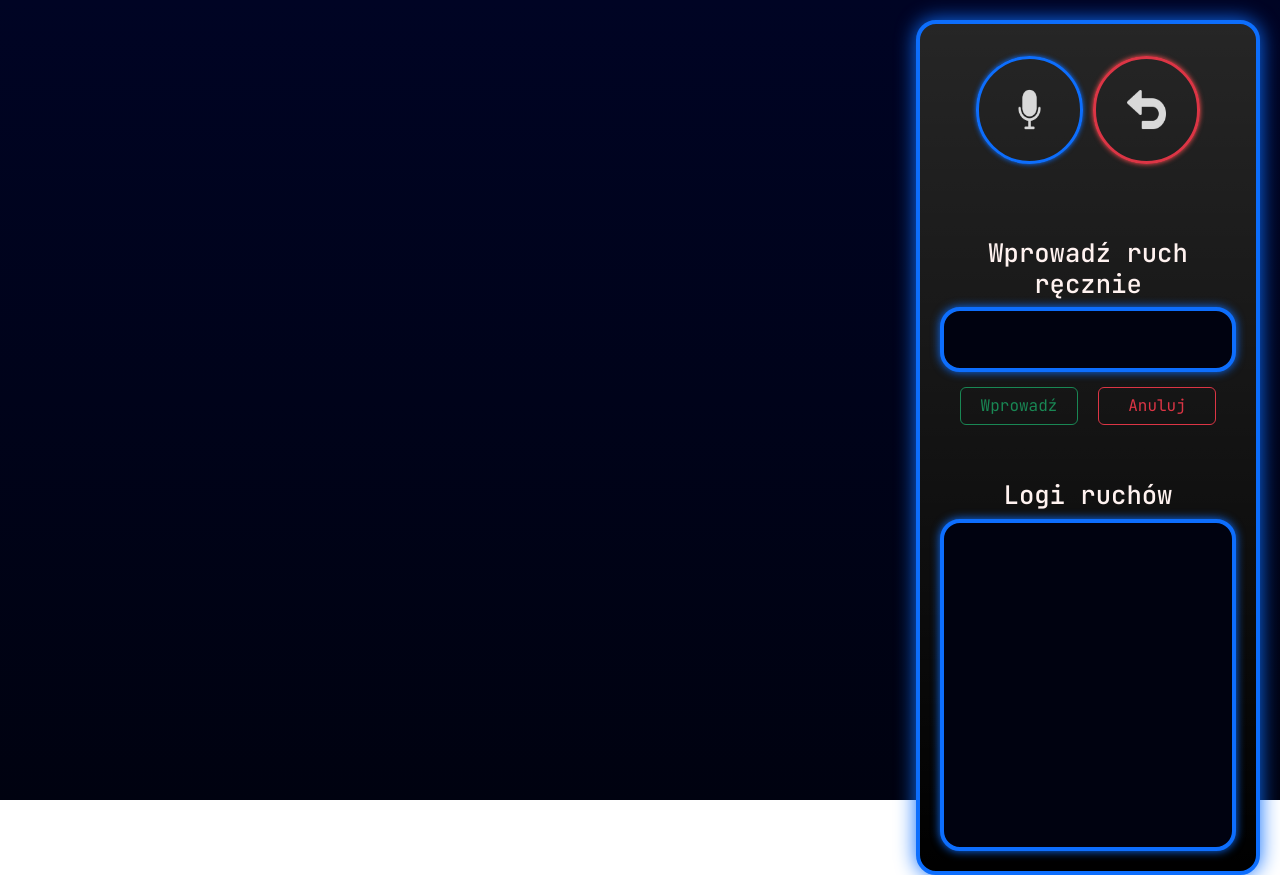
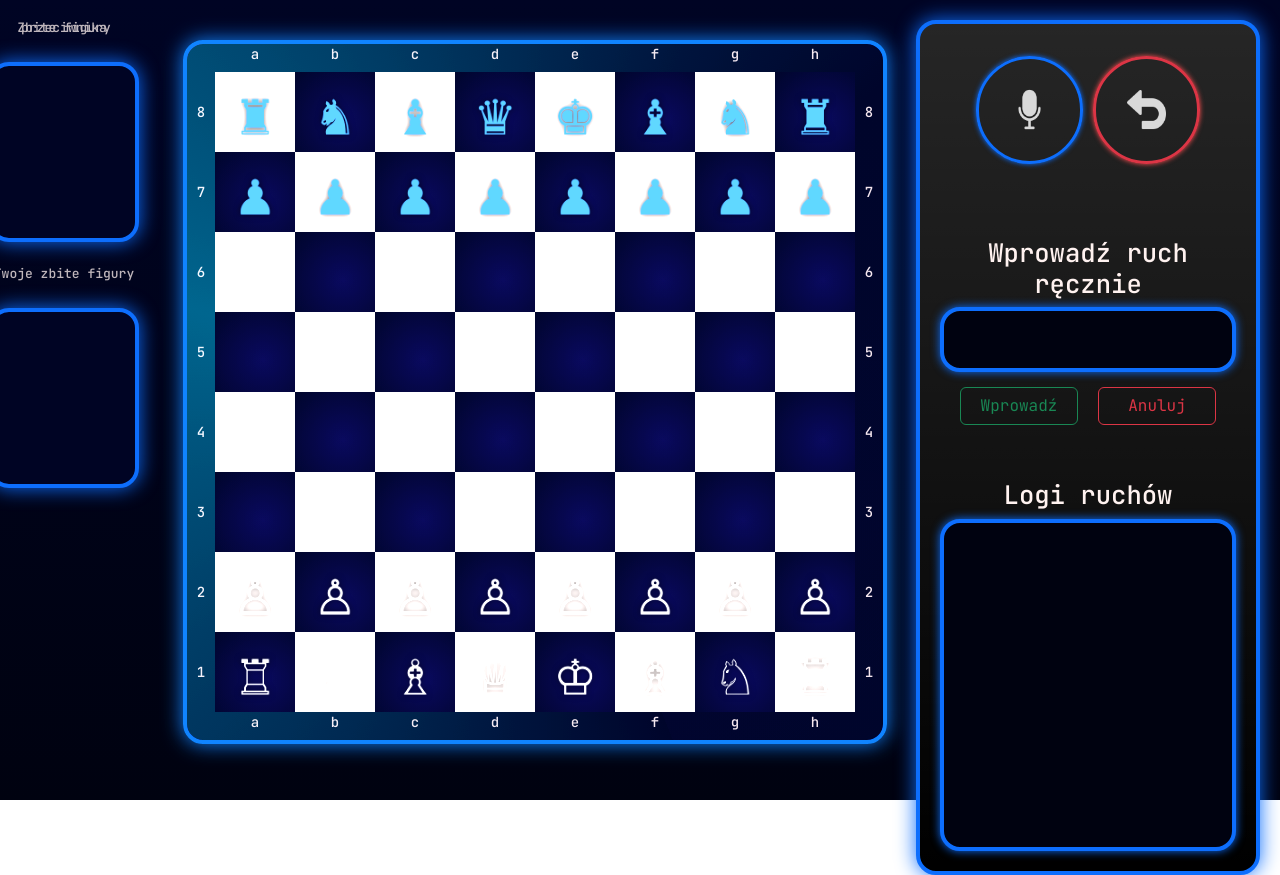
Before and after one commit to KN-Algo/Szachy-webapp, a PHP site: page / in a window 1280 px wide. Run offline with PHP 8.4, Linux system fonts and the light colour scheme.

Commit message:
Pełny Desing webapki
Pierwsza wersja designu webapki szachowej.

Interface zrobiony jako index, szachownica dodana jako osobny komponent w nim.

Co-Authored-By: Janoo <219430756+debovyy@users.noreply.github.com>

```diff
--- a/chessboard/chessboard.css
+++ b/chessboard/chessboard.css
@@ -4,7 +4,7 @@
 :root {
   --dark: #000424;
   --light: #fff2f0;
-  --board-size: 480px;
+  --board-size: min(50vw, 80vh);
   --square-size: calc(var(--board-size) / 8);
   --font: 'JetBrains Mono', monospace;
 }
--- a/chessboard/chessboard.js
+++ b/chessboard/chessboard.js
@@ -1,12 +1,17 @@
 console.log('[Chessboard] Plansza załadowana.');
 
-// Dźwięki
+
+// ===============================
+//  DŹWIĘKI INTERFEJSU
+// ===============================
 const moveSound = new Audio('./assets/sounds/move.wav');
 const captureSound = new Audio('./assets/sounds/capture.wav');
 const errorSound = new Audio('./assets/sounds/error.wav');
 
 
-
+// ===============================
+//  STAN POCZĄTKOWY PLANSZY
+// ===============================
 let boardState = {
   a1: 'wr', b1: 'wn', c1: 'wb', d1: 'wq', e1: 'wk', f1: 'wb', g1: 'wn', h1: 'wr',
   a2: 'wp', b2: 'wp', c2: 'wp', d2: 'wp', e2: 'wp', f2: 'wp', g2: 'wp', h2: 'wp',
@@ -16,10 +21,17 @@ let boardState = {
 
 let selectedSquare = null;
 
+
+// ===============================
+// FUNKCJE POMOCNICZE
+// ===============================
+
+// Zwraca drużynę figury na podstawie jej kodu
 function getPieceTeam(code) {
   return code?.[0] === 'w' ? 'w' : code?.[0] === 'b' ? 'b' : null;
 }
 
+// Dodaje zbitą figurę do placeholdera
 function capturePiece(code) {
   const team = getPieceTeam(code);
   const container = document.getElementById(team === 'w' ? 'captured-white' : 'captured-black');
@@ -38,6 +50,10 @@ function capturePiece(code) {
   }
 }
 
+
+// ===============================
+//  RENDEROWANIE PLANSZY
+// ===============================
 function renderBoard(state) {
   document.querySelectorAll('.square').forEach(square => {
     const coord = square.dataset.coord;
@@ -60,18 +76,27 @@ function renderBoard(state) {
   }
 }
 
+
+// ===============================
+//  OBSŁUGA KLIKNIĘĆ NA POLA
+// ===============================
 document.querySelectorAll('.square').forEach(square => {
   square.addEventListener('click', () => {
     const coord = square.dataset.coord;
     const piece = boardState[coord];
 
+    // Animacja kliknięcia
     square.classList.add('clicked');
     setTimeout(() => square.classList.remove('clicked'), 400);
 
+    // Etap 1: zaznaczenie figury
     if (selectedSquare === null && piece) {
       selectedSquare = coord;
       renderBoard(boardState);
-    } else if (selectedSquare !== null) {
+    }
+
+    // Etap 2: wybrano drugie pole
+    else if (selectedSquare !== null) {
       if (coord === selectedSquare) return;
 
       const fromPiece = boardState[selectedSquare];
@@ -80,6 +105,7 @@ document.querySelectorAll('.square').forEach(square => {
       const teamFrom = getPieceTeam(fromPiece);
       const teamTo = getPieceTeam(toPiece);
 
+      //  Próba zbicia figury z tej samej drużyny
       if (teamFrom && teamTo && teamFrom === teamTo) {
         square.classList.add('invalid');
         errorSound.play();
@@ -87,19 +113,22 @@ document.querySelectorAll('.square').forEach(square => {
         return;
       }
 
+      //  Zbicie przeciwnika
       if (toPiece && teamFrom !== teamTo) {
         capturePiece(toPiece);
         captureSound.play();
-
       }
 
+      //  Przesunięcie figury
       boardState[coord] = fromPiece;
       if (!toPiece) moveSound.play();
       delete boardState[selectedSquare];
+
       selectedSquare = null;
       renderBoard(boardState);
     }
   });
 });
 
+//  Inicjalne renderowanie planszy
 renderBoard(boardState);
--- a/index.php
+++ b/index.php
@@ -14,7 +14,8 @@
     <div id="szachownica">
         <?php
 
-            //tu wstawić szachownice
+            include 'chessboard/chessboard.php';
+
 
 
         ?>
--- a/test-szachownica.php
+++ b/test-szachownica.php
@@ -6,5 +6,6 @@
 </head>
 <body>
   <?php include 'chessboard/chessboard.php'; ?>
+
 </body>
 </html>
```
Also changed, not shown: 2 other files.
